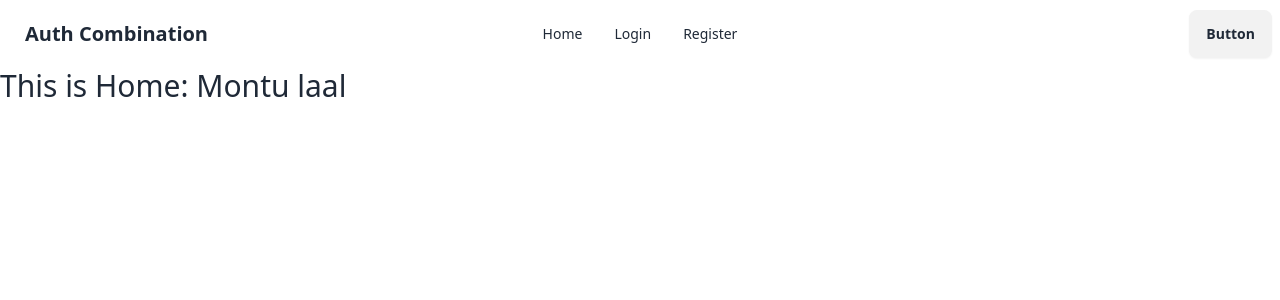
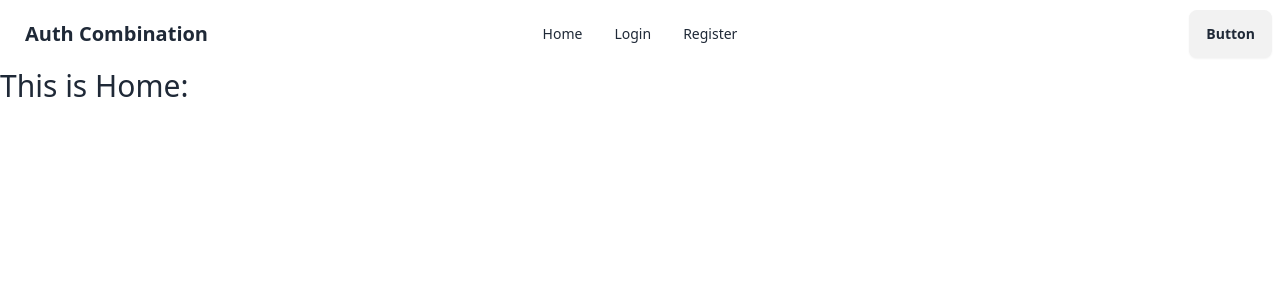
Before and after one commit to mustafizthecutter/Auth-integration-private-route, a React (Vite) app: page / in a window 1280 px wide. Shown: the top 300 px of the page. Built offline with nearby package versions, Linux system fonts and the light colour scheme.

Commit message:
an user created and data of email,password sent to firebse for authentication

```diff
--- a/src/Components/Home.jsx
+++ b/src/Components/Home.jsx
@@ -1,12 +1,11 @@
-import { useContext } from "react";
-import { AuthContext } from "./Provider/AuthProvider";
+
 
 
 const Home = () => {
-    const authInfo = useContext(AuthContext)
+
     return (
         <div>
-            <div className="text-3xl">This is Home: {authInfo.name}</div>
+            <div className="text-3xl">This is Home:</div>
         </div>
     );
 };
--- a/src/Components/Provider/AuthProvider.jsx
+++ b/src/Components/Provider/AuthProvider.jsx
@@ -1,10 +1,16 @@
 import { createContext } from "react";
 import PropTypes from 'prop-types';
-
+import { useState } from "react";
+import { createUserWithEmailAndPassword } from "firebase/auth";
+import auth from "../../firebase/firebase.config";
 export const AuthContext = createContext(null);
 
 const AuthProvider = ({ children }) => {
-    const authInfo = { name: 'Montu laal' }
+    const [user, setUser] = useState(null);
+    const createUser = (email, password) => {
+        return createUserWithEmailAndPassword(auth, email, password)
+    }
+    const authInfo = { user, createUser }
     return (
         <AuthContext.Provider value={authInfo}>
             {children}
--- a/src/Components/Register.jsx
+++ b/src/Components/Register.jsx
@@ -1,12 +1,26 @@
+import { useContext } from "react";
 import { Link } from "react-router-dom";
+import { AuthContext } from "./Provider/AuthProvider";
 
 const Register = () => {
+    const { createUser } = useContext(AuthContext);
+    // console.log(authInfo);
     const handleRegister = e => {
         e.preventDefault();
         const name = e.target.name.value;
         const email = e.target.email.value;
         const password = e.target.password.value;
         console.log(name, email, password);
+
+        createUser(email, password)
+            .then(result => {
+                console.log(result.user);
+            })
+            .then(error => {
+                console.log(error);
+            })
+
+
     }
     return (
         <div className="hero min-h-screen bg-base-200">
--- a/src/firebase/firebase.config.js
+++ b/src/firebase/firebase.config.js
@@ -1,5 +1,6 @@
 // Import the functions you need from the SDKs you need
 import { initializeApp } from "firebase/app";
+import { getAuth } from "firebase/auth";
 // TODO: Add SDKs for Firebase products that you want to use
 // https://firebase.google.com/docs/web/setup#available-libraries
 
@@ -15,3 +16,5 @@ const firebaseConfig = {
 
 // Initialize Firebase
 const app = initializeApp(firebaseConfig);
+const auth = getAuth(app)
+export default auth;
```
